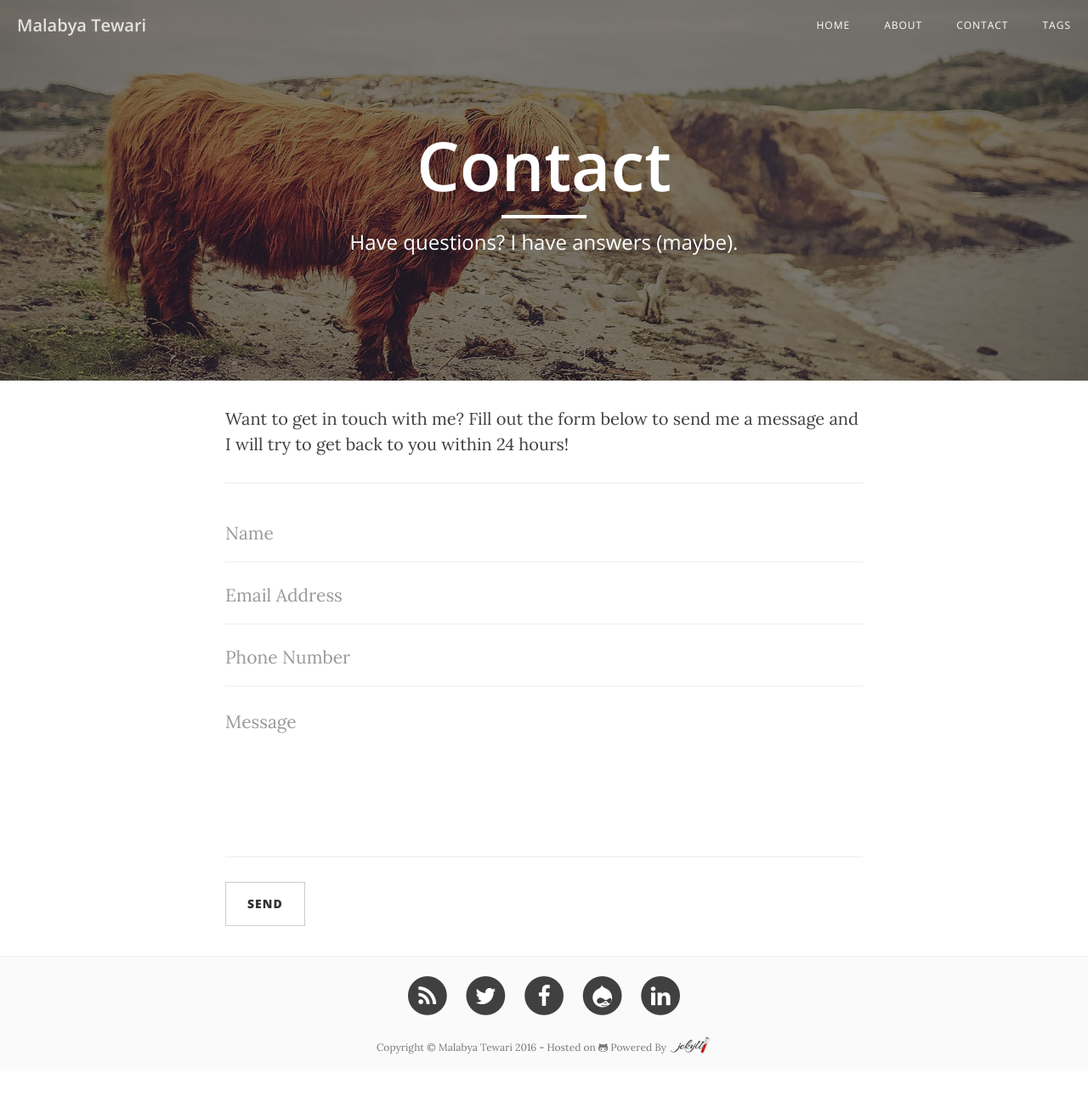
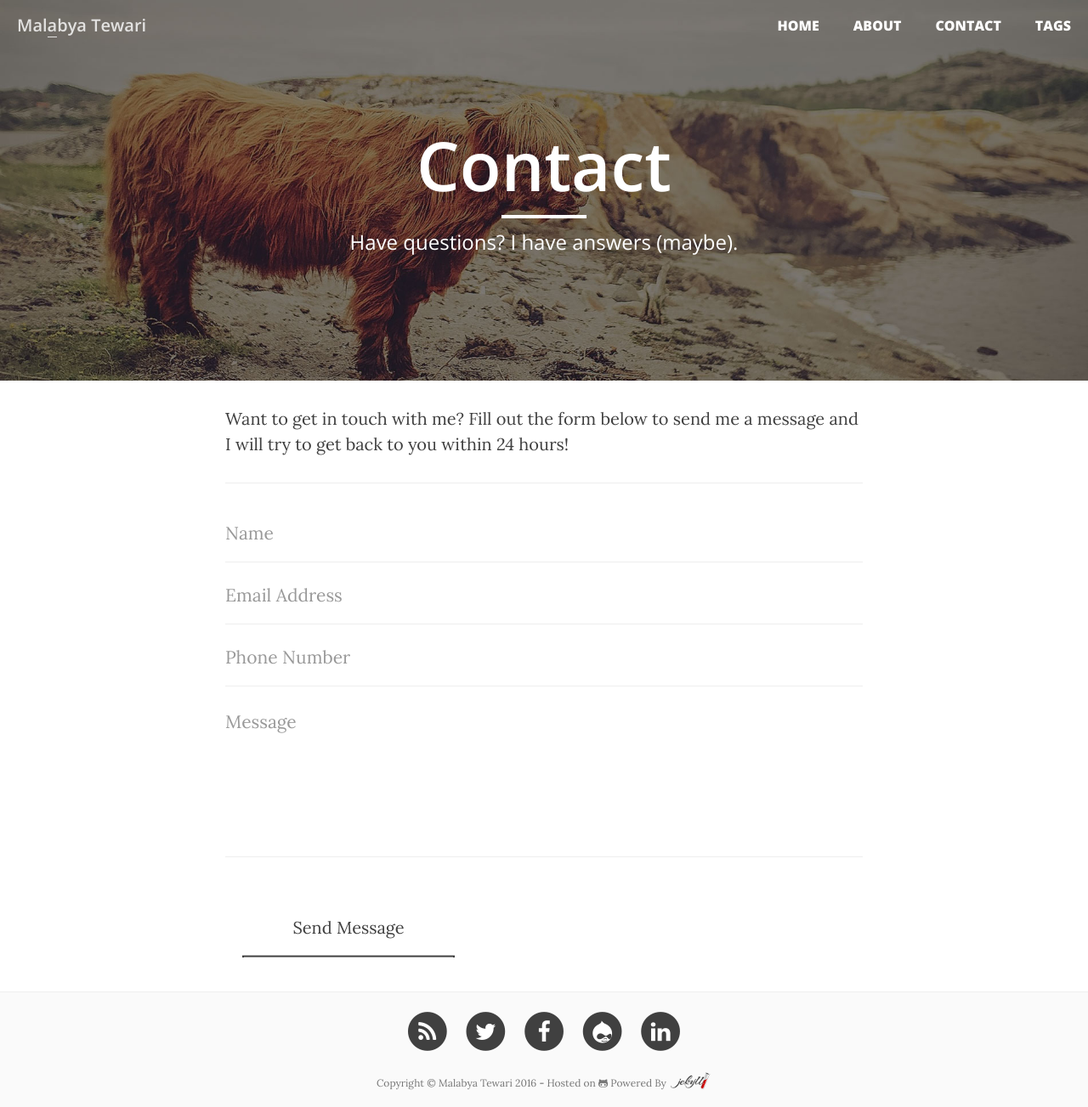
Before and after one commit to imalabya/imalabya.github.io, a Jekyll site: the page built from contact.html, in a window 1280 px wide. Shown: the whole page at 85% size. Built offline with Jekyll 4.4.1, drawn with Linux system fonts in a browser that asks for light colours; nearby versions of some CDN libraries; before the commit the page ends 1261 px from its top, so only the background shows below that.

Commit message:
theme changes

```diff
--- a/_includes/nav.html
+++ b/_includes/nav.html
@@ -9,11 +9,11 @@
         <span class="icon-bar"></span>
         <span class="icon-bar"></span>
       </button>
-      <a class="navbar-brand" href="{{ site.baseurl }}/">{{ site.title }}</a>
+      <a class="navbar-brand" href="{{ site.baseurl }}/">Mal<span>a</span>bya Tewari</a>
     </div>
 
     <!-- Collect the nav links, forms, and other content for toggling -->
-    <div class="collapse navbar-collapse" id="bs-example-navbar-collapse-1">
+    <div class="collapse navbar-collapse link-effect" id="bs-example-navbar-collapse-1 link-effect">
       <ul class="nav navbar-nav navbar-right">
         <li>
           <a href="{{ site.baseurl }}/">Home</a>
--- a/about.html
+++ b/about.html
@@ -2,7 +2,7 @@
 layout: page
 title: "About"
 description: "This is what I do."
-header-img: "img/about-bg.jpg"
+header-img: "img/about.jpg"
 ---
 
 <p>Lorem ipsum dolor sit amet, consectetur adipisicing elit. Saepe nostrum ullam eveniet pariatur voluptates odit, fuga atque ea nobis sit soluta odio, adipisci quas excepturi maxime quae totam ducimus consectetur?</p>
--- a/contact.html
+++ b/contact.html
@@ -30,9 +30,8 @@ header-img: "img/contact-bg.jpg"
   </div>
   <br>
   <input type="hidden" name="_next" value="http://imalabya.github.io/thanks/">
-  <div class="row">
-    <div class="form-group col-xs-12">
-      <button type="submit" class="btn btn-default">Send</button>
-    </div>
-  </div>
+  <button type="submit" class="button button--itzel button--text-thick">
+    <i class="button__icon icon icon-envelope fa fa-envelope-o"></i>
+    <span>Send Message</span>
+  </button>
 </form>
--- a/css/theme.css
+++ b/css/theme.css
@@ -31,6 +31,7 @@ a {
 a:hover,
 a:focus {
   color: #0085A1;
+  text-decoration: none;
 }
 a img:hover,
 a img:focus {
@@ -59,11 +60,21 @@ hr.small {
   font-weight: 600;
   font-size: 20px;
 }
+.navbar-custom .navbar-brand span {
+  border-bottom: 1px solid;
+}
 .navbar-custom .nav li a {
+  margin: 15px;
+  padding: 5px;
+  color: #fff;
+  text-decoration: none;
   text-transform: uppercase;
-  font-size: 12px;
-  font-weight: 400;
-  letter-spacing: 1px;
+  font-weight: 900;
+  font-size: 16px;
+  text-shadow: none;
+  -webkit-transition: all 0.5s;
+  -moz-transition: all 0.5s;
+  transition: all 0.5s;
 }
 @media only screen and (min-width: 768px) {
   .navbar-custom {
@@ -77,10 +88,6 @@ hr.small {
   .navbar-custom .navbar-brand:hover,
   .navbar-custom .navbar-brand:focus {
     color: rgba(255, 255, 255, 0.8);
-  }
-  .navbar-custom .nav li a {
-    color: white;
-    padding: 20px;
   }
   .navbar-custom .nav li a:hover,
   .navbar-custom .nav li a:focus {
@@ -133,6 +140,43 @@ hr.small {
     -o-transform: translate3d(0, 100%, 0);
     transform: translate3d(0, 100%, 0);
   }
+}
+.navbar-custom .link-effect a::before,
+.navbar-custom .link-effect a::after {
+  position: absolute;
+  left: 0;
+  width: 100%;
+  height: 2px;
+  background: #eee;
+  content: '';
+  opacity: 0;
+  -webkit-transition: opacity 0.3s, -webkit-transform 0.3s;
+  -moz-transition: opacity 0.3s, -moz-transform 0.3s;
+  transition: opacity 0.3s, transform 0.3s;
+  -webkit-transform: translateY(-10px);
+  -moz-transform: translateY(-10px);
+  transform: translateY(-10px);
+}
+.navbar-custom .link-effect a::before {
+  top: 0;
+  -webkit-transform: translateY(-10px);
+  -moz-transform: translateY(-10px);
+  transform: translateY(-10px);
+}
+.navbar-custom .link-effect a::after {
+  bottom: 0;
+  -webkit-transform: translateY(10px);
+  -moz-transform: translateY(10px);
+  transform: translateY(10px);
+}
+.navbar-custom .link-effect a:hover::before,
+.navbar-custom .link-effect a:focus::before,
+.navbar-custom .link-effect a:hover::after,
+.navbar-custom .link-effect a:focus::after {
+  opacity: 1;
+  -webkit-transform: translateY(0px);
+  -moz-transform: translateY(0px);
+  transform: translateY(0px);
 }
 .intro-header {
   background: no-repeat center center;
@@ -365,11 +409,106 @@ form .row:first-child .floating-label-form-group {
   font-size: 16px;
   padding: 25px 35px;
 }
+.btn-default {
+  -webkit-transition: all 0.5s;
+  -moz-transition: all 0.5s;
+  transition: all 0.5s;
+}
 .btn-default:hover,
 .btn-default:focus {
   background-color: #0085A1;
   border: 1px solid #0085A1;
   color: white;
+}
+.button {
+  float: left;
+  min-width: 150px;
+  max-width: 250px;
+  display: block;
+  margin: 1em;
+  padding: 1em 2em;
+  border: none;
+  background: none;
+  color: inherit;
+  vertical-align: middle;
+  position: relative;
+  z-index: 1;
+  -webkit-backface-visibility: hidden;
+  -moz-osx-font-smoothing: grayscale;
+}
+/* Itzel */
+.button--itzel {
+  border: none;
+  padding: 0px;
+  overflow: hidden;
+  width: 255px;
+}
+.button--itzel::before {
+  content: '';
+  position: absolute;
+  top: 0;
+  left: 0;
+  width: 100%;
+  height: 100%;
+  border: 2px solid;
+  border-radius: inherit;
+  -webkit-clip-path: polygon(0% 0%, 0% 100%, 35% 100%, 35% 60%, 65% 60%, 65% 100%, 100% 100%, 100% 0%);
+  clip-path: url(../index.html#clipBox);
+  -webkit-transform: translate3d(0, 100%, 0) translate3d(0, -2px, 0);
+  transform: translate3d(0, 100%, 0) translate3d(0, -2px, 0);
+  -webkit-transform-origin: 50% 100%;
+  transform-origin: 50% 100%;
+}
+.button--itzel.button--border-thin::before {
+  border: 1px solid;
+  -webkit-transform: translate3d(0, 100%, 0) translate3d(0, -1px, 0);
+  transform: translate3d(0, 100%, 0) translate3d(0, -1px, 0);
+}
+.button--itzel.button--border-thick::before {
+  border: 3px solid;
+  -webkit-transform: translate3d(0, 100%, 0) translate3d(0, -3px, 0);
+  transform: translate3d(0, 100%, 0) translate3d(0, -3px, 0);
+}
+.button--itzel::before,
+.button--itzel .button__icon {
+  -webkit-transition: -webkit-transform 0.3s;
+  transition: transform 0.3s;
+  -webkit-transition-timing-function: cubic-bezier(0.75, 0, 0.125, 1);
+  transition-timing-function: cubic-bezier(0.75, 0, 0.125, 1);
+}
+.button--itzel .button__icon {
+  position: absolute;
+  top: 100%;
+  left: 50%;
+  padding: 20px;
+  font-size: 20px;
+  -webkit-transform: translate3d(-50%, 0, 0);
+  transform: translate3d(-50%, 0, 0);
+}
+.button--itzel > span {
+  display: block;
+  padding: 20px;
+  -webkit-transition: -webkit-transform 0.3s, opacity 0.3s;
+  transition: transform 0.3s, opacity 0.3s;
+  -webkit-transition-delay: 0.3s;
+  transition-delay: 0.3s;
+}
+.button--itzel:hover::before {
+  -webkit-transform: translate3d(0, 0, 0);
+  transform: translate3d(0, 0, 0);
+}
+.button--itzel:hover .button__icon {
+  -webkit-transition-delay: 0.1s;
+  transition-delay: 0.1s;
+  -webkit-transform: translate3d(-50%, -100%, 0);
+  transform: translate3d(-50%, -100%, 0);
+}
+.button--itzel:hover > span {
+  opacity: 0;
+  -webkit-transform: translate3d(0, -50%, 0);
+  transform: translate3d(0, -50%, 0);
+  -webkit-transition-delay: 0s;
+  transition-delay: 0s;
 }
 .pager {
   margin: 30px 0 50px;
@@ -504,3 +643,12 @@ article a:focus {
     min-width: 130px;
   }
 }
+.addthis_recommended_horizontal {
+  padding: 10px;
+  border: 1px solid #eee;
+  margin-bottom: 30px;
+}
+.addthis_recommended_horizontal .at4-recommended.at-medium .at4-recommended-horizontal {
+  max-height: 150pc;
+  display: table-row;
+}
```
Also changed, not shown: less/theme.less (+156 -5 lines).
